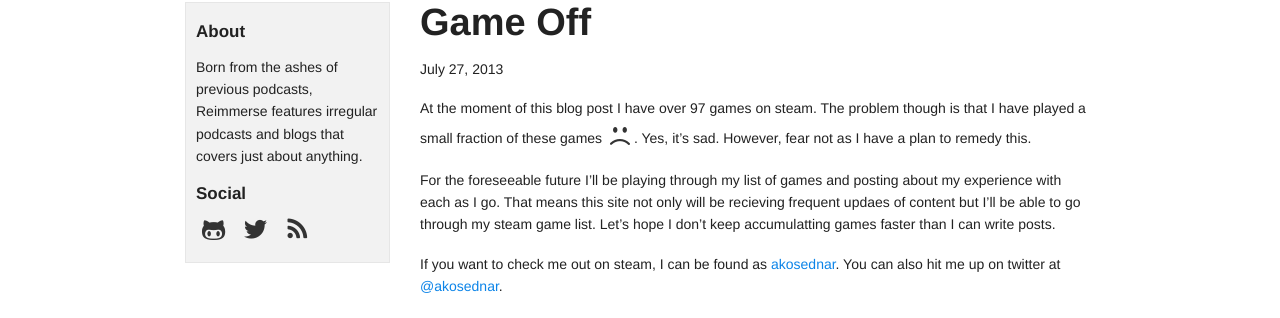
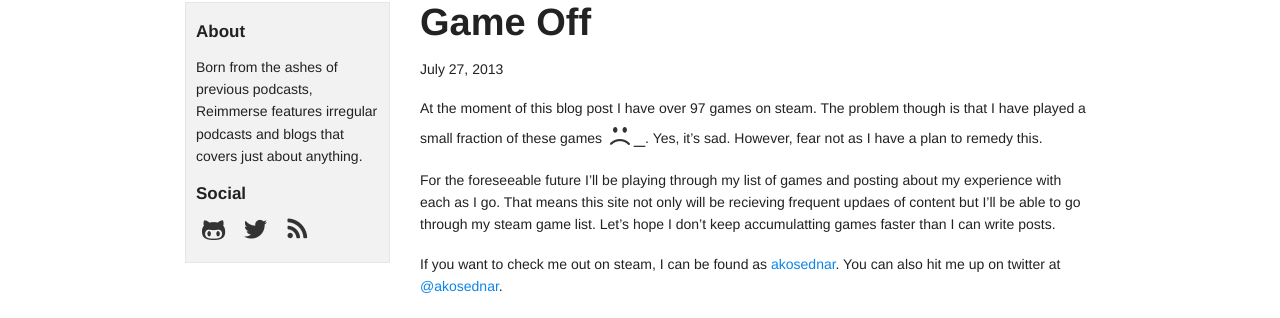
Before and after one commit to akosednar/reimmer.se, a Jekyll site: the page built from _posts/2013-07-27-Game-Off.md, in a window 1280 px wide. Shown: the part 133-451 px from the top of the page. Built offline with Jekyll 4.4.1, drawn with Linux system fonts in a browser that asks for light colours.

Commit message:
New game post

```diff
--- a/_posts/2013-07-27-Game-Off.md
+++ b/_posts/2013-07-27-Game-Off.md
@@ -5,7 +5,7 @@ categories :
 - games
 tags : [gaming, games, steam]
 ---
-At the moment of this blog post I have over 97 games on steam. The problem though is that I have played a small fraction of these games <span class="bicon icon-emo-unhappy"></span>. Yes, it's sad. However, fear not as I have a plan to remedy this.
+At the moment of this blog post I have over 97 games on steam. The problem though is that I have played a small fraction of these games <span class="bicon icon-emo-unhappy">_</span>. Yes, it's sad. However, fear not as I have a plan to remedy this.
 
 For the foreseeable future I'll be playing through my list of games and posting about my experience with each as I go. That means this site not only will be recieving frequent updaes of content but I'll be able to go through my steam game list. Let's hope I don't keep accumulatting games faster than I can write posts.
 
```
